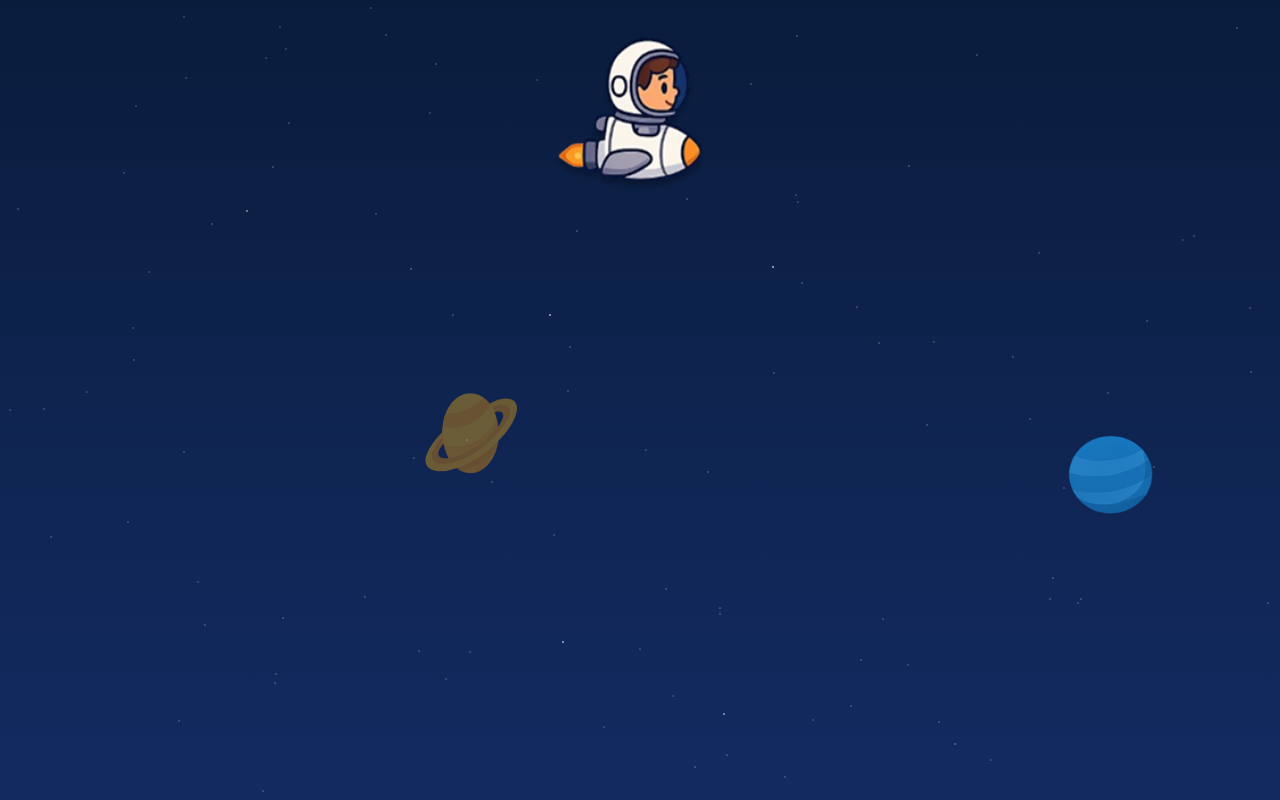
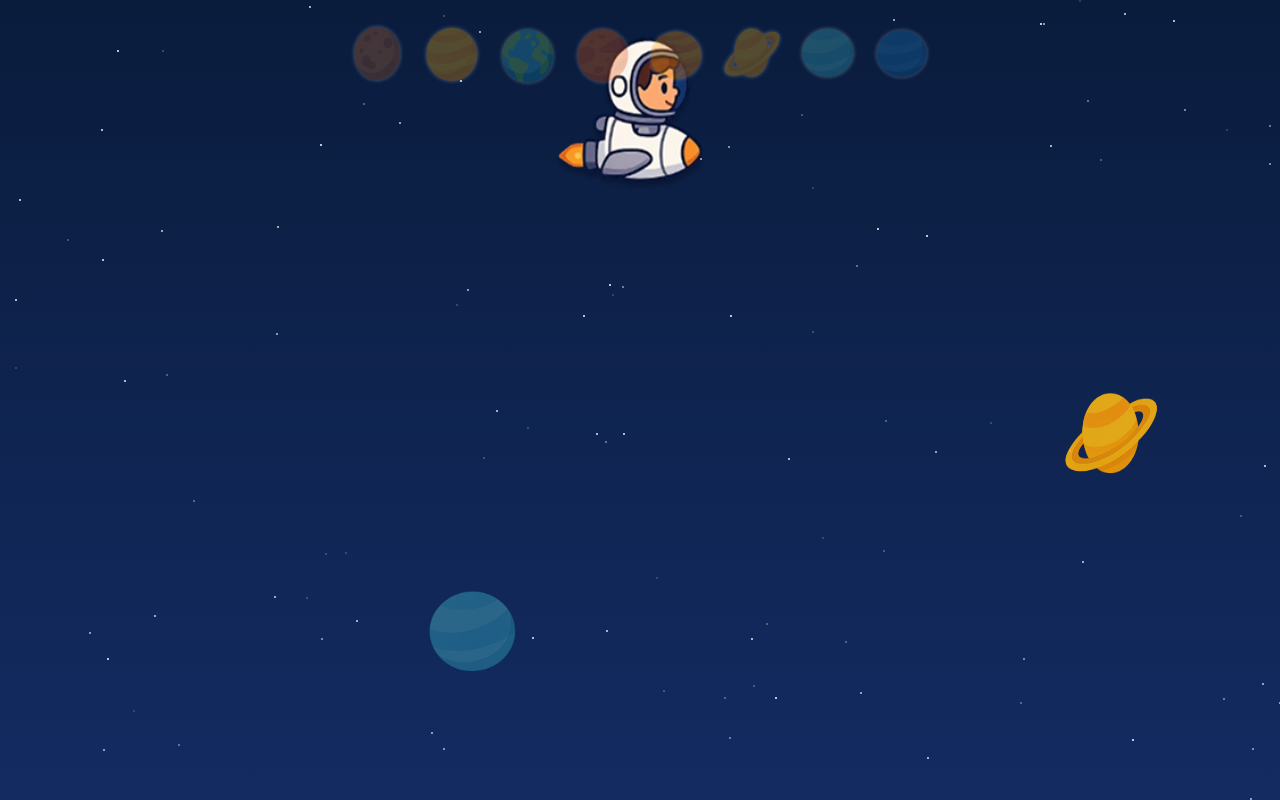
Before and after one commit to giovanarochaz/jumpai, a React (Create React App) app: page / in a window 1280 px wide. Built offline with nearby package versions, Linux system fonts and the light colour scheme.

Commit message:
menu planetas

```diff
--- a/src/App.tsx
+++ b/src/App.tsx
@@ -57,6 +57,8 @@ const BolaControlada: React.FC = () => {
   const [posY, setPosY] = useState<number>(80);
   const [bolinhas, setBolinhas] = useState<BolinhaAnimada[]>([]);
   const [estrelas, setEstrelas] = useState<Estrela[]>([]);
+  const [coletados, setColetados] = useState<string[]>([]);
+
   const margemTopo = 0.1;
   const bolaRef = useRef<HTMLDivElement>(null);
   const bolaWidth = 100;
@@ -102,7 +104,7 @@ const BolaControlada: React.FC = () => {
 
       setTimeout(() => {
         setBolinhas(prev => prev.filter(b => b.id !== novaBolaAnimada.id));
-      }, 12000);
+      }, 8000);
     }, 2500);
 
     return () => clearInterval(intervalo);
@@ -119,7 +121,30 @@ const BolaControlada: React.FC = () => {
             const bolinhaRect = bolinhaElement.getBoundingClientRect();
 
             if (verificarColisao(bolaRect, bolinhaRect)) {
-              console.log(`Acertou o planeta ${bolinha.nome}!`);
+              if (!coletados.includes(bolinha.nome)) {
+                const indexDoColetado = imagensPlanetas.findIndex(p => p.nome === bolinha.nome);
+                const indexMaisAltoColetado = Math.max(
+                  ...coletados.map(nome => imagensPlanetas.findIndex(p => p.nome === nome)),
+                  -1
+                );
+
+                if (indexDoColetado === indexMaisAltoColetado + 1) {
+                  setColetados(prev => [...prev, bolinha.nome]);
+                  console.log(`✅ Coletado na ordem: ${bolinha.nome}`);
+                } else if (indexDoColetado >= indexMaisAltoColetado) {
+
+                  const novosColetados = coletados.filter(nome => {
+                    const idx = imagensPlanetas.findIndex(p => p.nome === nome);
+                    return idx >= indexDoColetado;
+                  });
+
+                  setColetados(novosColetados);
+                  console.log(`⚠️ Fora de ordem: resetando planetas após ${bolinha.nome}`);
+                } else {
+                  console.log(`❌ Precisa coletar ${imagensPlanetas[indexMaisAltoColetado + 1]?.nome} antes.`);
+                }
+              }
+
               setBolinhas(prev => prev.filter(b => b.id !== bolinha.id));
             }
           }
@@ -128,7 +153,7 @@ const BolaControlada: React.FC = () => {
     }, 100);
 
     return () => clearInterval(intervalColisao);
-  }, [bolinhas]);
+  }, [bolinhas, coletados]);
 
   useEffect(() => {
     const criarEstrelas = () => {
@@ -175,7 +200,35 @@ const BolaControlada: React.FC = () => {
 
   return (
     <div style={containerStyle}>
-      {/* Estrelas */}
+      {/* Painel com planetas coletáveis */}
+      <div style={{
+        position: 'absolute',
+        top: 10,
+        left: '50%',
+        transform: 'translateX(-50%)',
+        display: 'flex',
+        gap: '15px',
+        zIndex: 10,
+        marginTop: '15px'
+      }}>
+        {imagensPlanetas.map(planeta => (
+          <img
+            key={planeta.nome}
+            src={planeta.imagem}
+            alt={planeta.nome}
+            title={planeta.nome}
+            style={{
+              width: '60px',
+              height: '60px',
+              opacity: coletados.includes(planeta.nome) ? 1 : 0.3,
+              transition: 'opacity 0.3s ease-in-out',
+              filter: 'drop-shadow(0 0 2px white)',
+            }}
+          />
+        ))}
+      </div>
+
+      {/* Estrelas de fundo */}
       {estrelas.map(e => (
         <div
           key={e.id}
@@ -188,7 +241,7 @@ const BolaControlada: React.FC = () => {
         />
       ))}
 
-      {/* Bola/Astronauta */}
+      {/* Astronauta controlável */}
       <div ref={bolaRef} style={bolaStyle}>
         <img
           src={astronautaImg}
@@ -205,9 +258,8 @@ const BolaControlada: React.FC = () => {
         />
       </div>
 
-      {/* Bolinhas/Planetas */}
+      {/* Planetas animados (como bolinhas) */}
       {bolinhas.map(b => (
-
         <div
           key={b.id}
           id={`bolinha-${b.id}`}
@@ -225,7 +277,6 @@ const BolaControlada: React.FC = () => {
           <img
             src={b.imagem}
             alt={b.nome}
-            title={b.nome}
             style={{
               width: '100px',
               height: '100px',
```
